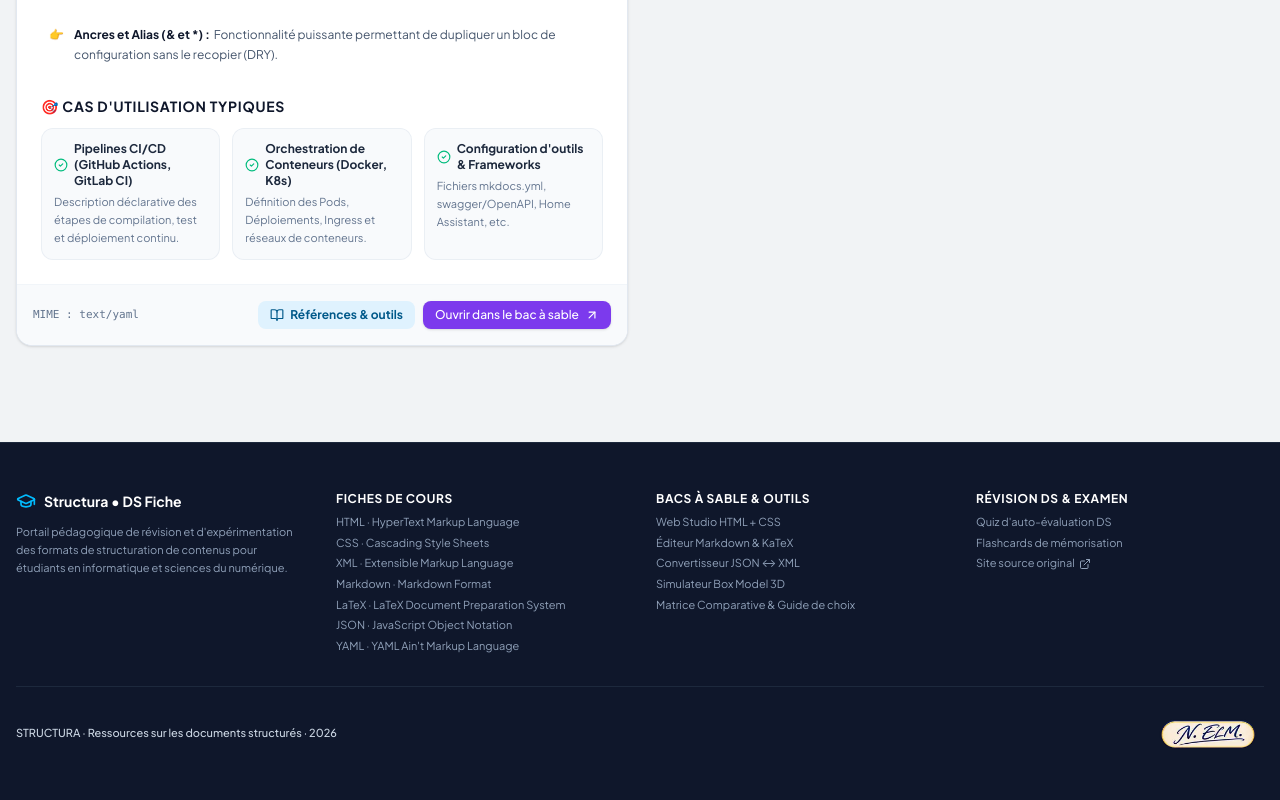
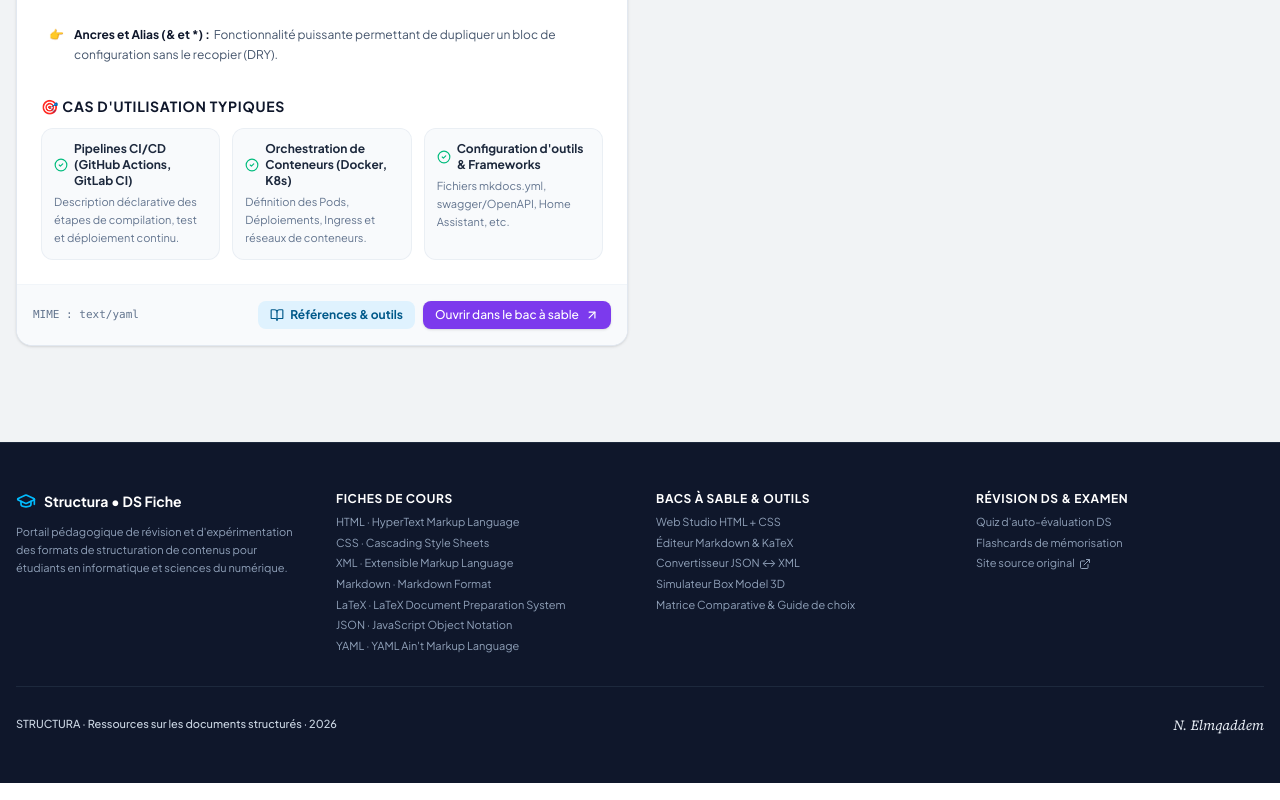
Before and after one commit to Bouguen/ds-1, a React (Vite) app: page / in a window 1280 px wide. Shown: the part 9245-10045 px from the top of the page. Built offline with nearby package versions, Linux system fonts and the light colour scheme.

Commit message:
Remplacer la signature graphique par N. Elmqaddem en texte

```diff
--- a/src/components/Footer.tsx
+++ b/src/components/Footer.tsx
@@ -106,7 +106,7 @@ export const Footer: React.FC<FooterProps> = ({ onSelectLanguage, setActiveTab }
         {/* Signature N. ELM. — crédit éditorial 2026 */}
         <div className="pt-7 border-t border-slate-800 flex flex-wrap items-center justify-between gap-3 text-[11px]">
           <span className="font-medium text-slate-300">STRUCTURA · Ressources sur les documents structurés · 2026</span>
-          <img src="/signature-n-elm.svg" alt="Signature manuscrite N. ELM." width={112} height={38} loading="lazy" decoding="async" className="block h-auto w-28 max-w-[30vw] shrink-0 object-contain" />
+          <span className="font-normal italic text-sm text-slate-200" style={{ fontFamily: "\u0027Source Serif 4\u0027, Georgia, serif" }}>N. Elmqaddem</span>
         </div>
       </div>
     </footer>
```
